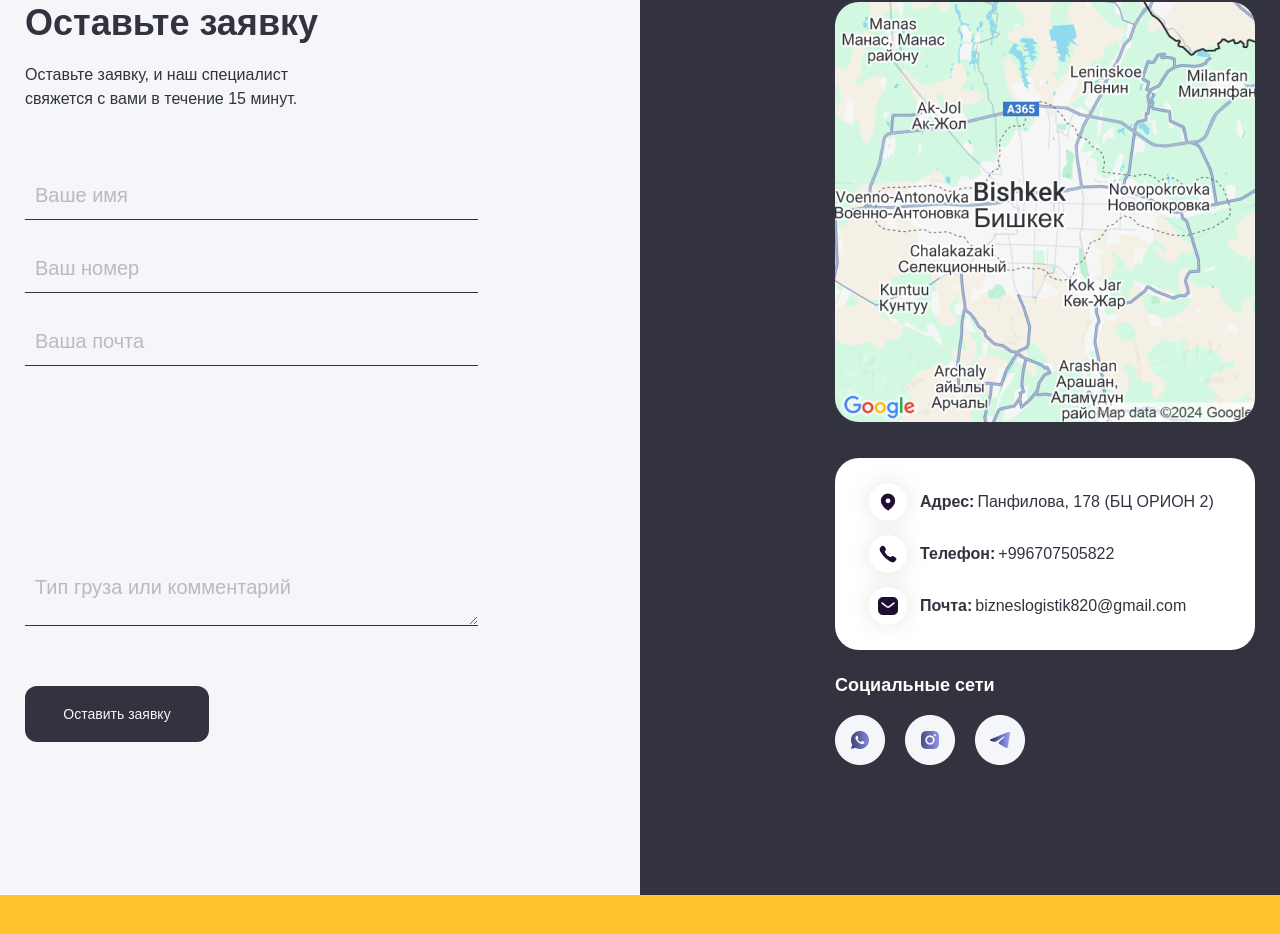
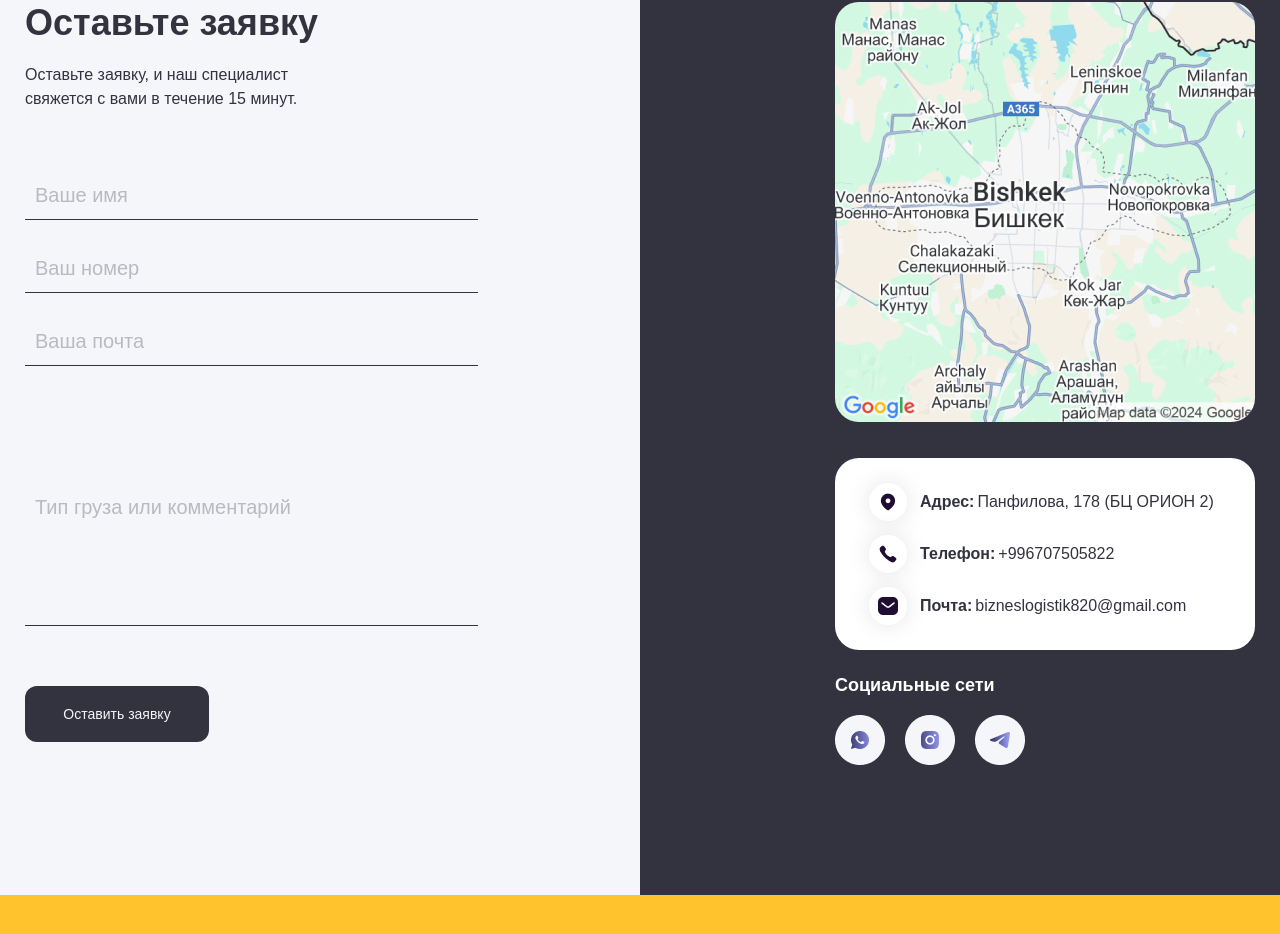
Before and after one commit to gutsyheart-talgat/businesslogistic, a React (Create React App) app: page / in a window 1280 px wide. Shown: the part 6010-6944 px from the top of the page. Built offline with nearby package versions, Linux system fonts and the light colour scheme.

Commit message:
email done

```diff
--- a/src/components/eigth/index.js
+++ b/src/components/eigth/index.js
@@ -1,4 +1,4 @@
-import React, { forwardRef, useState } from "react";
+import React, { forwardRef, useState,useRef } from "react";
 import style from './eigth.module.scss'
 import map from '../../img/map.jpg'
 import Location from '../../img/Location.png'
@@ -9,8 +9,14 @@ import telegram from '../../img/telegram.png'
 import instagram from '../../img/instagram.png'
 import { useTranslation} from 'react-i18next'
 import Swal from "sweetalert2";
+import {Form,Formik, Field, ErrorMessage} from 'formik'
+import * as Yup from 'yup'
+import emailjs from '@emailjs/browser'
+
 
 const Eigth= forwardRef((props,ref)=>{
+
+
     const {t}=useTranslation()
 
     const right = [
@@ -22,36 +28,34 @@ const Eigth= forwardRef((props,ref)=>{
     const [number, setNumber] = useState("")
     const [email, setEmail] = useState("")
     const [type, setType] = useState("")
-    const onSubmit = async (event) => {
-        event.preventDefault();
-        const formData = new FormData(event.target);
+    const [validated, setValidated] = useState(false);
+    // const regx = {
+    //     name: /^[а-яА-Яa-zA-Z ]+$/,
+    //     email: /^[a-zA-Z0-9_.+-]+@[a-zA-Z0-9-]+.[a-zA-Z0-9]+$/
+    // }
 
-        formData.append("access_key", "34d15331-5d1e-487c-bc19-7468ab5f5625");
+    const schema = Yup.object().shape({
+        name: Yup.string()
+            // .matches(regx.name, "Используйте а-я или a-z")
+            .required("vvedite imya"),
+        email: Yup.string()
+            // .matches(regx.email, "format example@gmail.com")
+            .required("vedite email"),
+        number: Yup.number()
+            .required("vedite nomer"),
+        type: Yup.string()
+            // .matches(regx.name,"Используйте а-я или a-z")
+            .required("napiwite text")
+    })
+    const sendEmail = (values) => {
 
-        const object = Object.fromEntries(formData);
-        const json = JSON.stringify(object);
+        emailjs.send("service_j8w1uzj","template_646y61j", values,"_z8Ae045iRYAIYWh_" )
+            .then((result) => {
+                console.log(result.text)
+            }, (error) => {
+                console.log(error.text)
+            })
 
-        const res = await fetch("https://api.web3forms.com/submit", {
-          method: "POST",
-          headers: {
-            "Content-Type": "application/json",
-            Accept: "application/json"
-          },
-          body: json
-        }).then((res) => res.json());
-
-        if (res.success) {
-            Swal.fire({
-                position: "center",
-                icon: "success",
-                showConfirmButton: false,
-                timer: 1500
-            });
-            setEmail("")
-            setName("")
-            setNumber("")
-            setType("")
-        }
       };
 
 
@@ -64,13 +68,49 @@ const Eigth= forwardRef((props,ref)=>{
                             <p className={style.h}>{t("eigth_h3")}</p>
                             <p className={style.p}>{t("eigth_p1")}<br/> {t("eigth_p2")}</p>
                         </div>
-                        <form className={style.form} onSubmit={onSubmit}>
+                        {/* <form  className={style.form} onSubmit={onSubmit}>
                             <input type="text" name="name" value={name} onChange={(e)=>setName(e.target.value)} className={style.input} required placeholder={t("eigth_input1")}  autoComplete="off"/>
                             <input type="number" name="number" value={number} onChange={(e)=>setNumber(e.target.value)} className={style.input} required placeholder={t("eigth_input2")} autoComplete="off"/>
                             <input type="email" name="email" value={email} onChange={(e)=>setEmail(e.target.value)} className={style.input} required placeholder={t("eigth_input3")} autoComplete="off"/>
-                            <textarea type="text" name="type" value={type} onChange={(e)=>setType(e.target.value)} placeholder={t("eigth_input4")} className={style.textarea} autoComplete="off"/>
+                            <textarea type="text" name="type" value={type} onChange={(e)=>setType(e.target.value)} placeholder={t("eigth_input4")} className={style.textarea} autoComplete="off" required />
                             <button type="submit">{t("eigth_btn")}</button>
-                        </form>
+                        </form> */}
+                        <Formik
+                            initialValues={{
+                                name:"",
+                                number:"",
+                                email:"",
+                                type:""
+                            }}
+                            validationSchema={schema}
+                            onSubmit={(values,{setSubmitting,resetForm})=>{
+                                setTimeout(()=>{
+                                    sendEmail(values)
+                                    setSubmitting(false)
+                                    resetForm()
+                                },1000)
+                            }}
+                        >
+                            <Form className={style.form} >
+                                <div>
+                                    <Field name="name" id="name" className={style.input} placeholder={t("eigth_input1")}/>
+                                    <ErrorMessage name="from_name">{(error) =><span>{error}</span>}</ErrorMessage>
+                                </div>
+                                <div>
+                                    <Field type="number" name="number" id="number" className={style.input} placeholder={t("eigth_input2")}/>
+                                    <ErrorMessage name="number">{(error) =><span>{error}</span>}</ErrorMessage>
+                                </div>
+                                <div>
+                                    <Field  name="email" id="email" className={style.input} placeholder={t("eigth_input3")}/>
+                                    <ErrorMessage name="email">{(error) =><span>{error}</span>}</ErrorMessage>
+                                </div>
+                                <div>
+                                    <Field name="type" id="type" className={style.textarea} placeholder={t("eigth_input4")}/>
+                                    <ErrorMessage name="type">{(error) =><span>{error}</span>}</ErrorMessage>
+                                </div>
+                                <button type="submit">{t("eigth_btn")}</button>
+                            </Form>
+                        </Formik>
 
                     </div>
                     <div className={style.right}>
```
Also changed, not shown: package.json (+7 -1 lines), 1 other file (tests, documents, lock files or other folders).
